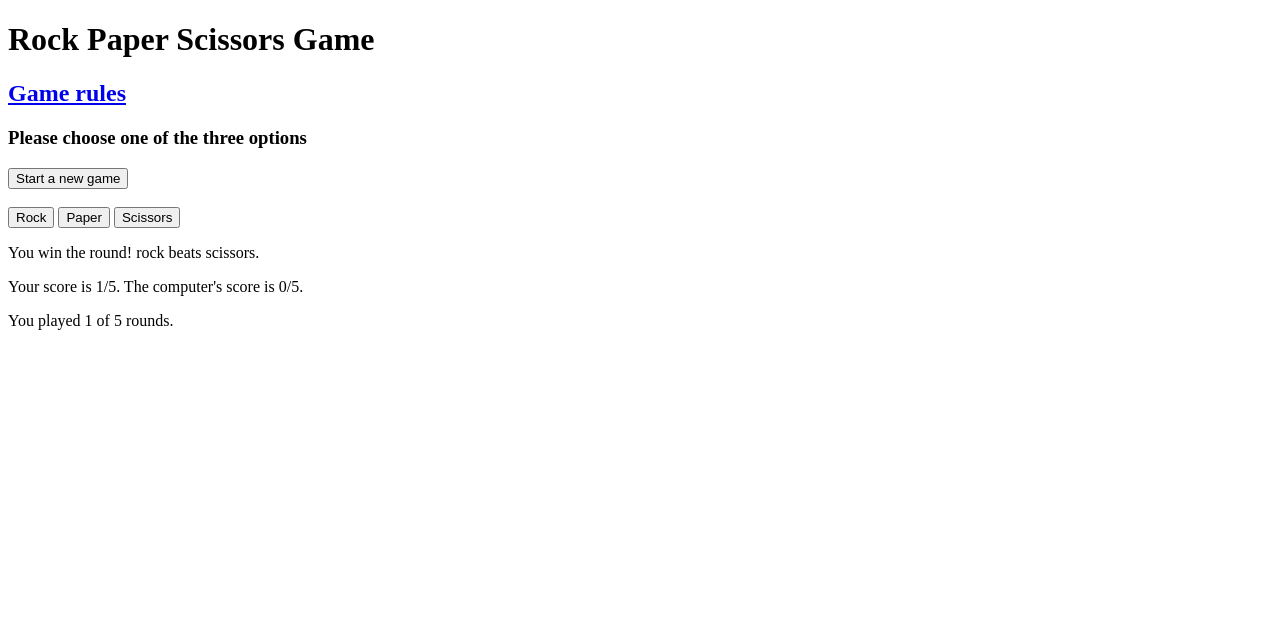
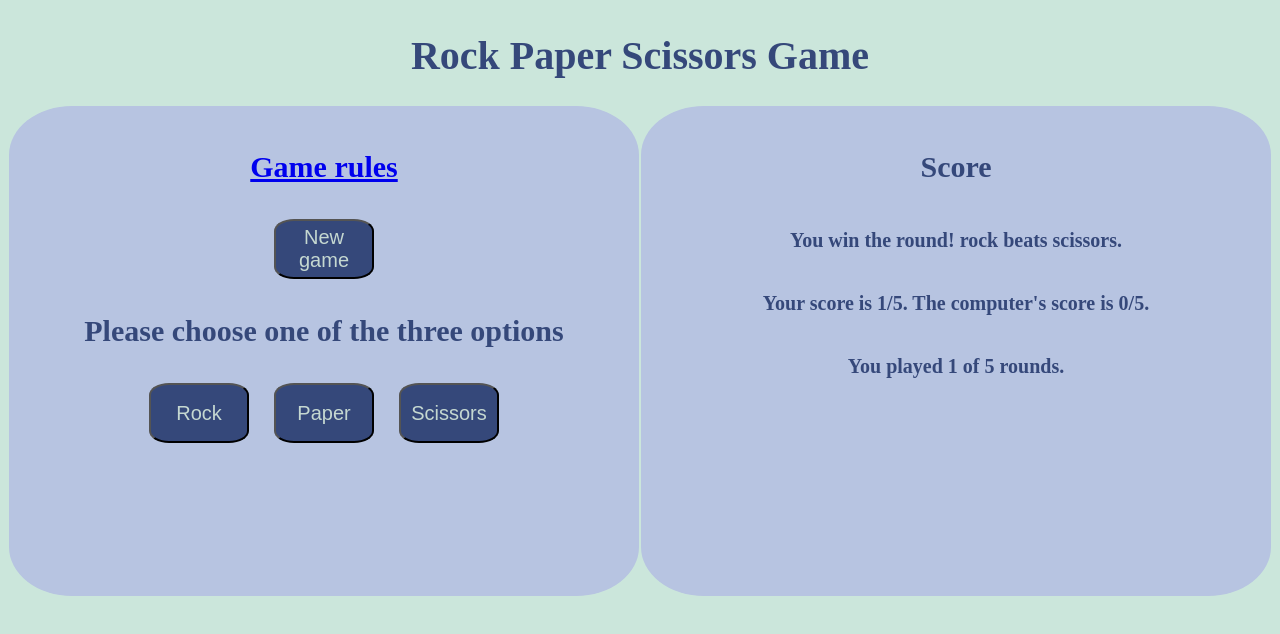
Before and after one commit to dev-amira-ezz/odin-rock-paper-scissors, a plain HTML site: page index.html in a window 1280 px wide. Both pictures are taken after a click on the button "Rock". Drawn offline with Linux system fonts and the light colour scheme.

Commit message:
Add CSS formatting

```diff
--- a/index.html
+++ b/index.html
@@ -1,23 +1,30 @@
 <!DOCTYPE html>
 <html lang="en">
+
 <head>
     <meta charset="UTF-8">
     <meta name="viewport" content="width=device-width, initial-scale=1.0">
+    <link rel="stylesheet" href="styles.css">
     <script src="scripts.js" defer></script>
     <title>Rock Paper Scissors Game</title>
 </head>
+
 <body>
-    <h1>Rock Paper Scissors Game</h1>
-    <h2><a href="rules.html">Game rules</a></h2>
+    <h1 id="title">Rock Paper Scissors Game</h1>
+    <div id="container">
+        <div id="game">
+            <h2><a href="rules.html">Game rules</a></h2>
+            <button id="newGame">New game</button>
+            <h2 id="select">Please choose one of the three options</h2>
+            <div id="choices">
+                <button id="rock">Rock</button>
+                <button id="paper">Paper</button>
+                <button id="scissors">Scissors</button><br><br>
+            </div>
+        </div>
+        <div id="results">
+        </div>
+    </div>
+</body>
 
-    <h3>Please choose one of the three options</h3>
-
-    <button id="newGame">Start a new game</button><br><br>
-
-    <button id="rock">Rock</button>
-    <button id="paper">Paper</button>
-    <button id="scissors">Scissors</button>
-    <div id="results"></div>
-
-</body>
 </html>
--- a/scripts.js
+++ b/scripts.js
@@ -13,10 +13,10 @@ let computerScore = 0;
 let numberOfRounds = 0;
 
 // Check if the node occurs and if not, create one
-const createNode = (nodeName) => {
+const createNode = (nodeName, nodeType) => {
     let node = document.querySelector(`#${nodeName}`);
     if (node === null) {
-        node = document.createElement('p');
+        node = document.createElement(nodeType);
         node.setAttribute('id', `#${nodeName}`);
     }
     return node;
@@ -30,9 +30,12 @@ const resetResults = (results) => {
 const displayRoundResult = (result, playerSelection, computerSelection) => {
 
     resetResults(document.querySelector('#results'));
-    const results = createNode('results');
+    const results = document.querySelector('#results');
+    let scoreTitle = createNode('scoreTitle', 'h2');
+    scoreTitle.textContent = 'Score';
+    results.appendChild(scoreTitle);
     // A paragraph to display round result
-    let roundResult = createNode('roundResult');
+    let roundResult = createNode('roundResult', 'p');
     if (result == 'tie') {
         roundResult.textContent = `It's a tie! You both chose ${playerSelection}.`;
     } else if (result == 'win') {
@@ -43,13 +46,13 @@ const displayRoundResult = (result, playerSelection, computerSelection) => {
     results.appendChild(roundResult);
 
     // A paragraph to display round score
-    let roundScore = createNode('roundScore');
+    let roundScore = createNode('roundScore', 'p');
     roundScore.textContent = `Your score is ${playerScore}/5. The computer's score is ${computerScore}/5.`;
     results.appendChild(roundScore);
 
 
     // A paragraph to display number of rounds played
-    let roundCount = createNode('roundCount')
+    let roundCount = createNode('roundCount', 'p')
     roundCount.textContent = `You played ${numberOfRounds} of 5 rounds.`;
     results.appendChild(roundCount);
 }
@@ -78,7 +81,7 @@ const playRound = (playerSelection, computerSelection) => {
 
 // Final game result
 const endGame = () => {
-    const finalScore = createNode('finalScore');
+    const finalScore = createNode('finalScore', 'p');
     if (playerScore > computerScore) {
         finalScore.textContent = 'Congratulations! You win the game!';
     } else if (playerScore === computerScore) {
@@ -86,21 +89,26 @@ const endGame = () => {
     } else {
         finalScore.textContent = 'You lose the game! Better luck next time.';
     }
+    finalScore.style.color = 'red';
+    finalScore.style.fontSize = '24px';
     results.appendChild(finalScore);
+
+    // Disable choice buttons
+    choices.forEach(choice => {
+        document.querySelector(`#${choice}`).disabled = true;
+    });
+    document.querySelector('#select').textContent = '';
+}
+
+// Start a new game
+document.querySelector('#newGame').addEventListener('click', () => {
     // Reset game data
     playerScore = 0;
     computerScore = 0;
     numberOfRounds = 0;
-    // Disable choice buttons
-    choices.forEach(choice => {
-        document.querySelector(`#${choice}`).disabled = true;
-    });
-}
-
-// Start a new game
-document.querySelector('#newGame').addEventListener('click', () => {
     resetResults(document.querySelector('#results'));
     choices.forEach(choice => {
         document.querySelector(`#${choice}`).disabled = false;
     });
+    document.querySelector('#select').textContent = 'Please choose one of the three options';
 })
--- /dev/null
+++ b/styles.css
@@ -0,0 +1,53 @@
+body {
+    background-color: #CBE6DB;
+    color: #35487a;
+    font-size: 20px;
+    padding: 0px;
+    height: 100vh;
+}
+
+p {
+    font-weight: bold;
+}
+
+button {
+    width: 100px;
+    height: 60px;
+    border-radius: 20%;
+    margin: 10px;
+    background-color: #35487a;
+    color: #C5D8D1;
+    font-size: 20px;
+}
+
+button:disabled {
+    background-color: #B7C4E1;
+    color: #B7C4E1;
+    border-style: hidden;
+}
+
+#container {
+    display: flex;
+    margin: auto;
+    align-items: center;
+    justify-content: center;
+}
+
+#results, #game, #rules {
+    width: 590px;
+    height: 450px;
+    background-color: #B7C4E1;
+    text-align: center;
+    padding: 20px;
+    border-radius: 10%;
+    display: flex;
+    flex-direction: column;
+    align-items: center;
+    justify-content:flex-start;
+    margin: auto;
+}
+
+#title {
+    text-align: center;
+    padding-top: 5px;
+}
```
Also changed, not shown: rules.html (+14 -5 lines).
